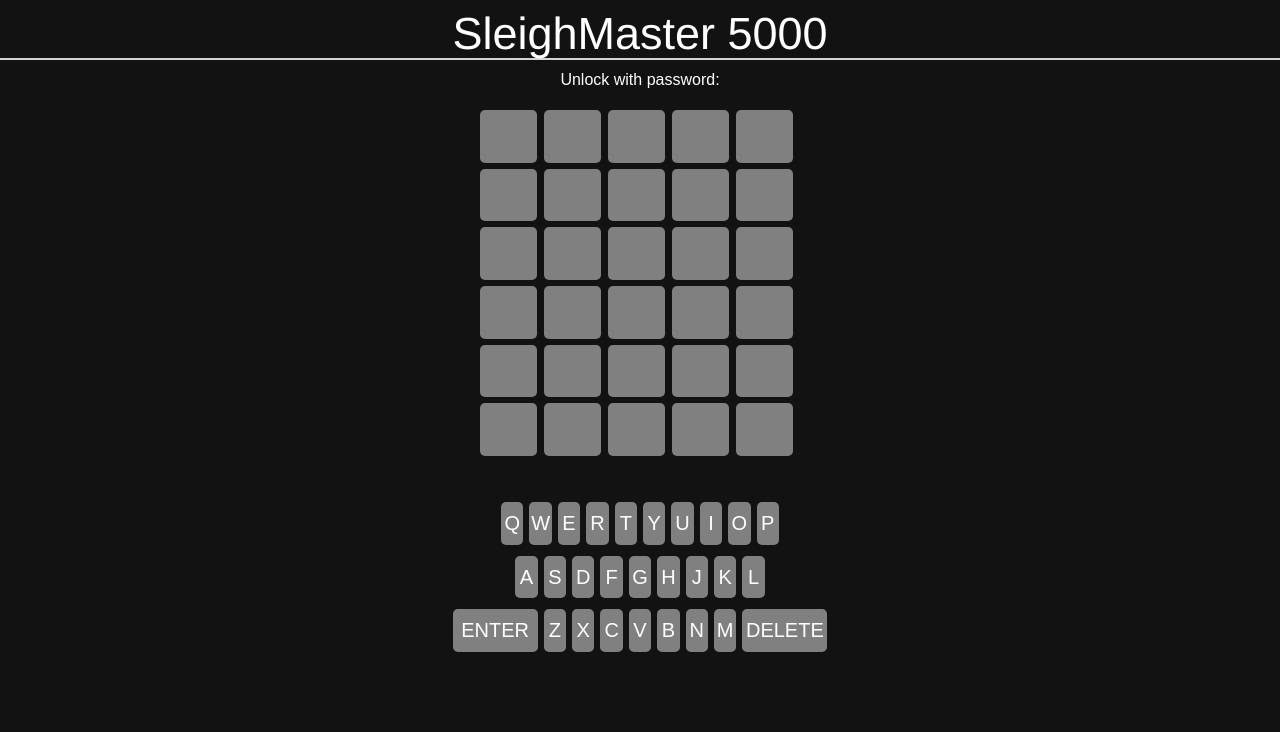
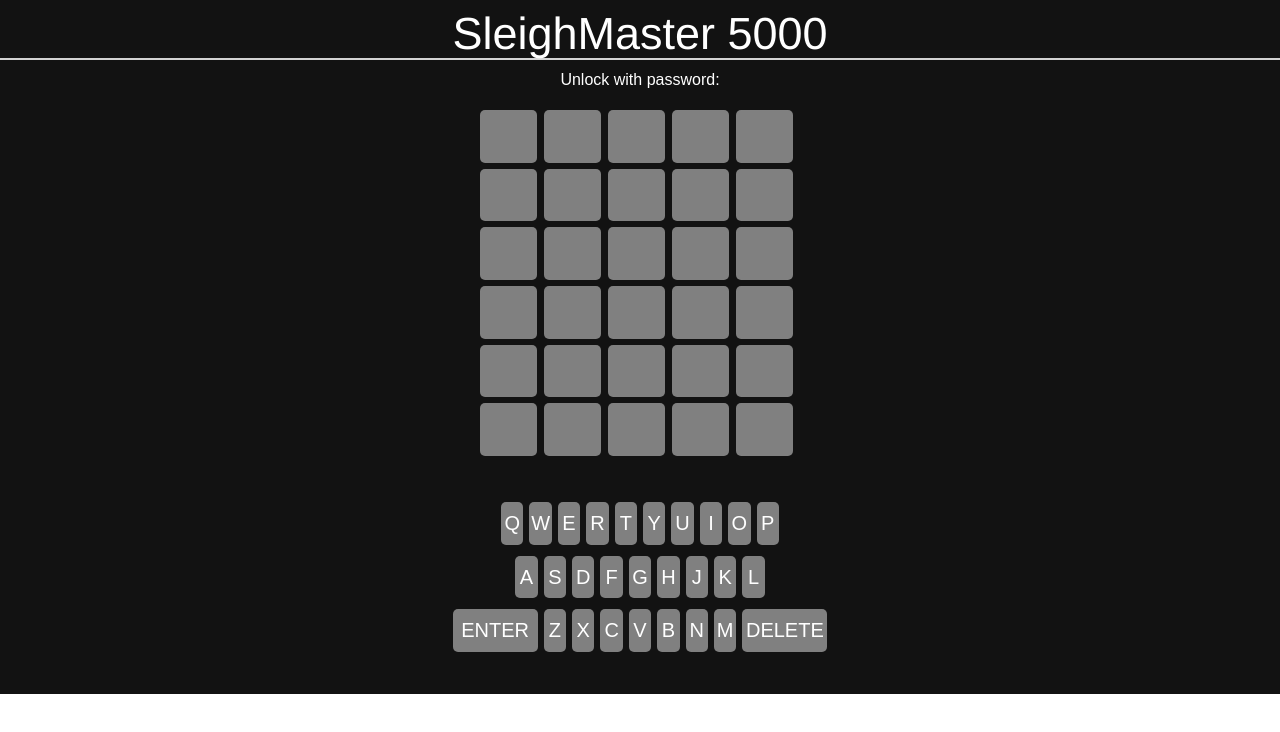
Before and after one commit to smb510/worm-puzzle, a Next.js app: page /wordle in a window 1280 px wide. Shown: the top 732 px of the page. Built offline with nearby package versions, Linux system fonts and the light colour scheme; what @mui/material-nextjs would draw is missing.

Commit message:
sme CSS fuckery

```diff
--- a/app/wordle/App.css
+++ b/app/wordle/App.css
@@ -2,7 +2,7 @@
   text-align: center;
   background-color: #121212;
   width: 100vw;
-    height: 100vh;
+  height: calc(100vh - 106px);
   /** display: flex; **/
   color: white;
 }
@@ -11,7 +11,7 @@
   padding: 0%;
   margin: 0;
   /* NOTE: investigate https://github.com/willmcpo/body-scroll-lock is this is insufficient */
-    overflow: hidden;
+  overflow: scroll;
 }
 
 nav {
@@ -29,6 +29,7 @@
   color: white;
   font-size: 45px;
 }
+
 .game {
   /**width: 100vw;**/
   /**height: calc(100vh - 170px);**/
@@ -104,6 +105,7 @@
   justify-content: center;
   margin: 5px;
 }
+
 .line2 {
   flex: 33%;
   display: flex;
@@ -111,6 +113,7 @@
   justify-content: center;
   margin: 5px;
 }
+
 .line3 {
   flex: 33%;
   display: flex;
@@ -136,6 +139,7 @@
 #big {
   width: 4.25em;
 }
+
 #disabled {
   background-color: #3a393c;
 }
```
Lines whose indentation alone changed are shown as unchanged.
